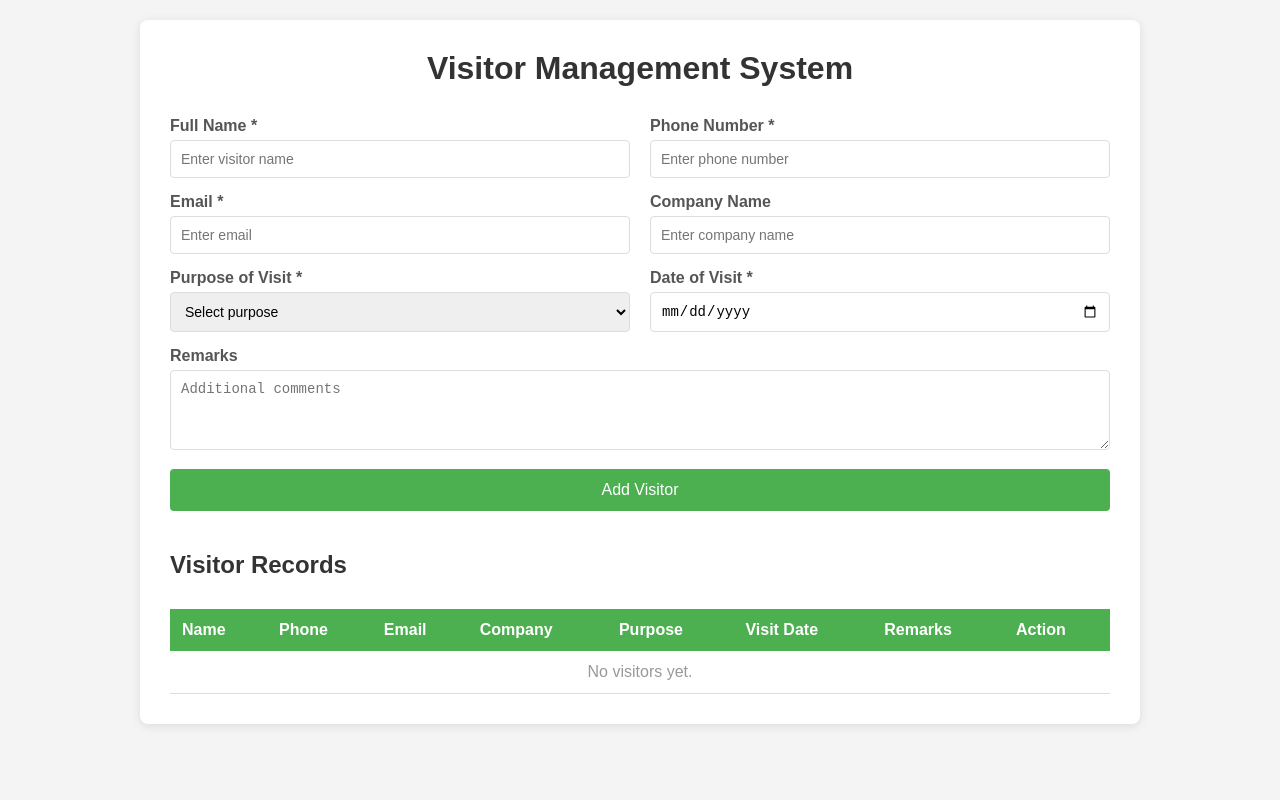
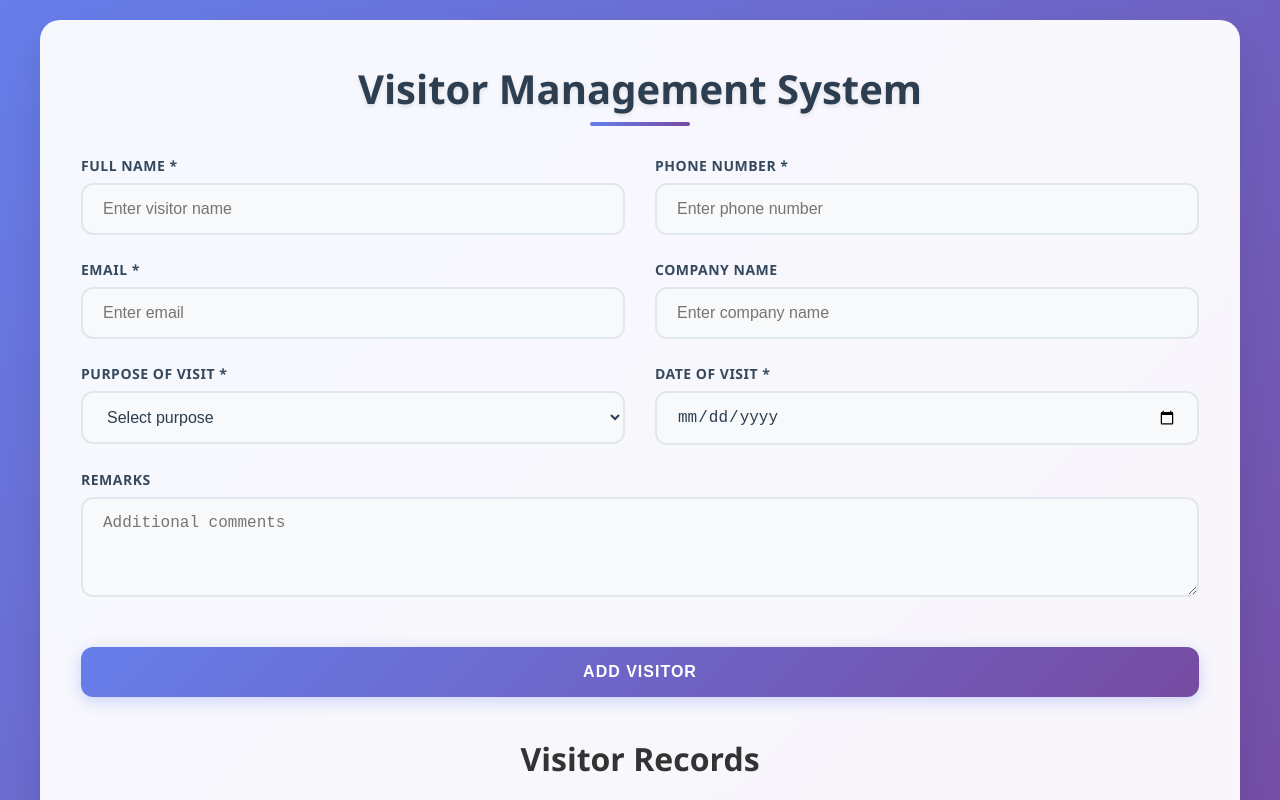
Before and after one commit to Sohamzanje/Visitor_Management_System, a plain HTML site: page index.html in a window 1280 px wide. Shown: the top 800 px of the page. Drawn offline with Linux system fonts and the light colour scheme.

```diff
--- a/style.css
+++ b/style.css
@@ -3,51 +3,242 @@
             padding: 0;
             box-sizing: border-box;
         }
+
         body {
-            font-family: Arial, sans-serif;
-            background-color: #f4f4f4;
+            font-family: 'Segoe UI', Tahoma, Geneva, Verdana, sans-serif;
+            background: linear-gradient(135deg, #667eea 0%, #764ba2 100%);
+            min-height: 100vh;
             padding: 20px;
+            color: #333;
         }
+
         .container {
-            max-width: 1000px;
+            max-width: 1200px;
             margin: 0 auto;
-            background: white;
-            padding: 30px;
-            border-radius: 8px;
-            box-shadow: 0 2px 10px rgba(0,0,0,0.1);
+            background: rgba(255, 255, 255, 0.95);
+            backdrop-filter: blur(10px);
+            padding: 40px;
+            border-radius: 20px;
+            box-shadow: 0 20px 40px rgba(0,0,0,0.1);
+            border: 1px solid rgba(255, 255, 255, 0.2);
         }
+
         h1 {
-            color: #333;
-            margin-bottom: 30px;
+            color: #2c3e50;
+            margin-bottom: 40px;
             text-align: center;
+            font-size: 2.5em;
+            font-weight: 700;
+            text-shadow: 0 2px 4px rgba(0,0,0,0.1);
+            position: relative;
         }
+
+        h1::after {
+            content: '';
+            position: absolute;
+            bottom: -10px;
+            left: 50%;
+            transform: translateX(-50%);
+            width: 100px;
+            height: 4px;
+            background: linear-gradient(90deg, #667eea, #764ba2);
+            border-radius: 2px;
+        }
+
         .form-group {
-            margin-bottom: 15px;
+            margin-bottom: 25px;
+            position: relative;
         }
+
         label {
             display: block;
-            margin-bottom: 5px;
-            color: #555;
-            font-weight: bold;
+            margin-bottom: 8px;
+            color: #34495e;
+            font-weight: 600;
+            font-size: 14px;
+            text-transform: uppercase;
+            letter-spacing: 0.5px;
         }
+
         input, textarea, select {
             width: 100%;
-            padding: 10px;
-            border: 1px solid #ddd;
-            border-radius: 4px;
-            font-size: 14px;
+            padding: 15px 20px;
+            border: 2px solid #e1e8ed;
+            border-radius: 12px;
+            font-size: 16px;
+            transition: all 0.3s ease;
+            background: #f8f9fa;
+            color: #2c3e50;
         }
+
+        input:focus, textarea:focus, select:focus {
+            outline: none;
+            border-color: #667eea;
+            box-shadow: 0 0 0 3px rgba(102, 126, 234, 0.1);
+            background: white;
+            transform: translateY(-2px);
+        }
+
+        input:hover, textarea:hover, select:hover {
+            border-color: #667eea;
+            background: white;
+        }
+
         textarea {
             resize: vertical;
-            min-height: 80px;
+            min-height: 100px;
         }
+
         .form-row {
             display: grid;
             grid-template-columns: 1fr 1fr;
-            gap: 20px;
+            gap: 30px;
         }
+
         button {
-            background-color: #4CAF50;
+            background: linear-gradient(135deg, #667eea 0%, #764ba2 100%);
+            color: white;
+            padding: 16px 40px;
+            border: none;
+            border-radius: 12px;
+            font-size: 16px;
+            font-weight: 600;
+            cursor: pointer;
+            transition: all 0.3s ease;
+            box-shadow: 0 4px 15px rgba(102, 126, 234, 0.3);
+            text-transform: uppercase;
+            letter-spacing: 1px;
+            width: 100%;
+            margin-top: 20px;
+        }
+
+        button:hover {
+            transform: translateY(-3px);
+            box-shadow: 0 8px 25px rgba(102, 126, 234, 0.4);
+        }
+
+        button:active {
+            transform: translateY(-1px);
+        }
+
+        /* Table Styling */
+        h2 {
+            margin-top: 60px;
+            color: #2c3e50;
+            text-align: center;
+            font-size: 2em;
+            font-weight: 600;
+            margin-bottom: 30px;
+        }
+
+        table {
+            width: 100%;
+            border-collapse: collapse;
+            margin-top: 20px;
+            background: white;
+            border-radius: 12px;
+            overflow: hidden;
+            box-shadow: 0 10px 30px rgba(0,0,0,0.1);
+        }
+
+        th {
+            background: linear-gradient(135deg, #667eea 0%, #764ba2 100%);
+            color: white;
+            padding: 20px 15px;
+            text-align: left;
+            font-weight: 600;
+            text-transform: uppercase;
+            letter-spacing: 0.5px;
+            font-size: 14px;
+        }
+
+        td {
+            padding: 20px 15px;
+            border-bottom: 1px solid #f1f3f4;
+            color: #34495e;
+        }
+
+        tr:nth-child(even) {
+            background: #f8f9fa;
+        }
+
+        tr:hover {
+            background: #e8f4fd;
+            transform: scale(1.01);
+            transition: all 0.2s ease;
+        }
+
+        .no-data {
+            text-align: center;
+            color: #95a5a6;
+            font-style: italic;
+            padding: 40px;
+        }
+
+        .delete-btn {
+            background: linear-gradient(135deg, #e74c3c 0%, #c0392b 100%);
+            color: white;
+            border: none;
+            padding: 8px 16px;
+            border-radius: 8px;
+            cursor: pointer;
+            font-size: 12px;
+            font-weight: 600;
+            text-transform: uppercase;
+            letter-spacing: 0.5px;
+            transition: all 0.3s ease;
+            box-shadow: 0 2px 8px rgba(231, 76, 60, 0.3);
+        }
+
+        .delete-btn:hover {
+            transform: translateY(-2px);
+            box-shadow: 0 4px 12px rgba(231, 76, 60, 0.4);
+        }
+
+        /* Responsive Design */
+        @media (max-width: 768px) {
+            .container {
+                padding: 20px;
+                margin: 10px;
+            }
+
+            h1 {
+                font-size: 2em;
+            }
+
+            .form-row {
+                grid-template-columns: 1fr;
+                gap: 20px;
+            }
+
+            table {
+                font-size: 14px;
+            }
+
+            th, td {
+                padding: 12px 8px;
+            }
+
+            button {
+                padding: 14px 30px;
+            }
+        }
+
+        /* Animation for new rows */
+        @keyframes fadeIn {
+            from {
+                opacity: 0;
+                transform: translateY(20px);
+            }
+            to {
+                opacity: 1;
+                transform: translateY(0);
+            }
+        }
+
+        .new-row {
+            animation: fadeIn 0.5s ease-out;
+        }
             color: white;
             padding: 12px 30px;
             border: none;
```
